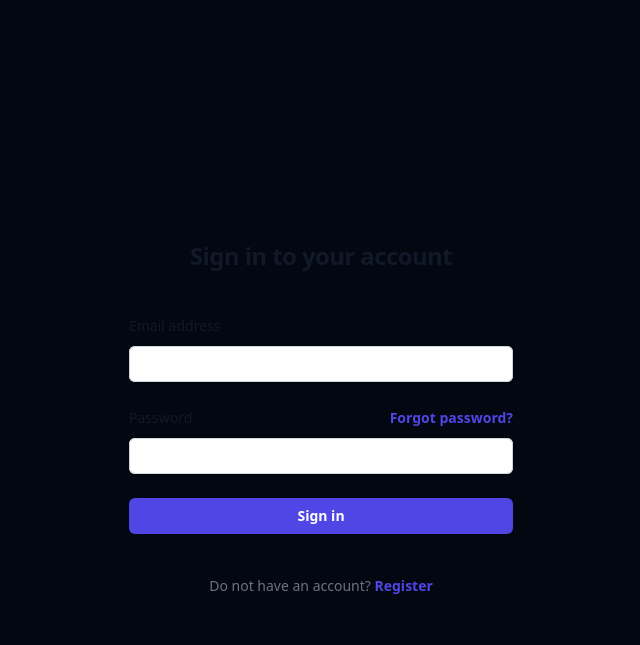
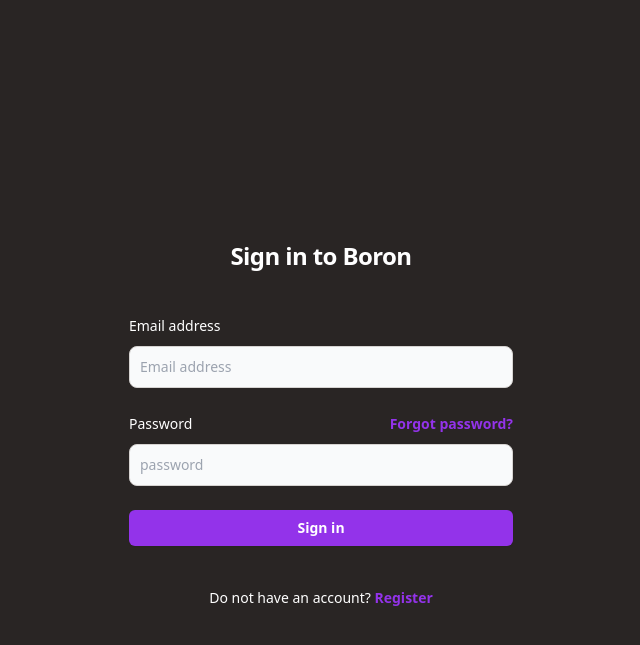
Before and after one commit to mitoiscool/boron, a Flask app: page /auth/login in a window 1280 px wide. Shown: the top 645 px of the page, without its empty margins (319-959 px from the left). Run offline with Flask 3, Linux system fonts and the light colour scheme; parts of the project's set-up code (start-up, migrations or seed data) failed here and were passed over; some libraries are stand-ins or nearby versions.

Commit message:
change accent color

```diff
--- a/boron/templates/auth/login.html
+++ b/boron/templates/auth/login.html
@@ -5,8 +5,8 @@
 {% block body %}
   <div class="flex min-h-full flex-col justify-center px-6 py-12 lg:px-8">
     <div class="sm:mx-auto sm:w-full sm:max-w-sm">
-      <svg src="/icon.svg" alt="Fig: Boron Icon" />
-      <h2 class="mt-10 text-center text-2xl font-bold leading-9 tracking-tight text-gray-900">Sign in to your account</h2>
+      <svg src="file:///home/jks/picture/icon.svg" alt="Fig: Boron Icon" />
+      <h2 class="mt-10 text-center text-2xl font-bold leading-9 tracking-tight text-white">Sign in to Boron</h2>
     </div>
     {% if error %}
       <div class="bg-red-100 border border-red-400 text-red-700 px-4 py-3 rounded relative" role="alert">
@@ -20,31 +20,31 @@
       </div>
     {% endif %}
     <div class="mt-10 sm:mx-auto sm:w-full sm:max-w-sm">
-      <form id="login-credentials" class="space-y-6" action="/login" method="POST">
+      <form id="login-credentials" class="space-y-6" action="{{ url_for('auth.login') }}" method="POST">
         <div>
-          <label for="email" class="block text-sm font-medium leading-6 text-gray-900">Email address</label>
+          <label for="email" class="block text-sm font-medium leading-6 text-white">Email address</label>
           <div class="mt-2">
-            <input id="email" name="email" type="email" autocomplete="email" required class="block w-full rounded-md border-0 py-1.5 text-gray-900 shadow-sm ring-1 ring-inset ring-gray-300 placeholder:text-gray-400 focus:ring-2 focus:ring-inset focus:ring-indigo-600 sm:text-sm sm:leading-6" />
+            <input id="email" name="email" type="email" class="bg-gray-50 border border-stone-300 text-stone-900 text-sm rounded-lg focus:ring-violet-500 focus:border-violet-500 block w-full p-2.5 dark:bg-stone-700 dark:border-stone-600 dark:placeholder-stone-400 dark:text-white dark:focus:ring-violet-500 dark:focus:border-violet-500" placeholder="Email address" required />
           </div>
         </div>
         <div>
           <div class="flex items-center justify-between">
-            <label for="password" class="block text-sm font-medium leading-6 text-gray-900">Password</label>
+            <label for="password" class="block text-sm font-medium leading-6 text-white">Password</label>
             <div class="text-sm">
-              <a href="#" class="font-semibold text-indigo-600 hover:text-indigo-500">Forgot password?</a>
+              <a href="#" class="font-semibold text-purple-600 hover:text-purple-500">Forgot password?</a>
             </div>
           </div>
           <div class="mt-2">
-            <input id="password" name="pass" type="password" autocomplete="current-password" required class="block w-full rounded-md border-0 py-1.5 text-gray-900 shadow-sm ring-1 ring-inset ring-gray-300 placeholder:text-gray-400 focus:ring-2 focus:ring-inset focus:ring-indigo-600 sm:text-sm sm:leading-6" />
+            <input id="password" name="pass" type="password" placeholder="password" autocomplete="current-password" required class="bg-gray-50 border border-stone-300 text-stone-900 text-sm rounded-lg focus:ring-violet-500 focus:border-violet-500 block w-full p-2.5 dark:bg-stone-700 dark:border-stone-600 dark:placeholder-stone-400 dark:text-white dark:focus:ring-violet-500 dark:focus:border-violet-500" />
           </div>
         </div>
         <div>
-          <button type="submit" class="flex w-full justify-center rounded-md bg-indigo-600 px-3 py-1.5 text-sm font-semibold leading-6 text-white shadow-sm hover:bg-indigo-500 focus-visible:outline focus-visible:outline-2 focus-visible:outline-offset-2 focus-visible:outline-indigo-600">Sign in</button>
+          <button type="submit" class="flex w-full justify-center rounded-md bg-purple-600 px-3 py-1.5 text-sm font-semibold leading-6 text-white shadow-sm hover:bg-purple-500 focus-visible:outline focus-visible:outline-2 focus-visible:outline-offset-2 focus-visible:outline-purple-600">Sign in</button>
         </div>
       </form>
-      <p class="mt-10 text-center text-sm text-gray-500">
+      <p class="mt-10 text-center text-sm text-white">
         Do not have an account?
-        <a href="/register" class="font-semibold leading-6 text-indigo-600 hover:text-indigo-500">Register</a>
+        <a href="/register" class="font-semibold leading-6 text-purple-600 hover:text-purple-500">Register</a>
       </p>
     </div>
   </div>
--- a/boron/templates/base.html
+++ b/boron/templates/base.html
@@ -1,5 +1,5 @@
 <!DOCTYPE html>
-<html lang="en" class="bg-gray-950">
+<html lang="en" class="bg-stone-800">
   <head>
     <meta charset="UTF-8" />
     <meta name="viewport" content="width=device-width, initial-scale=1.0" />
```
